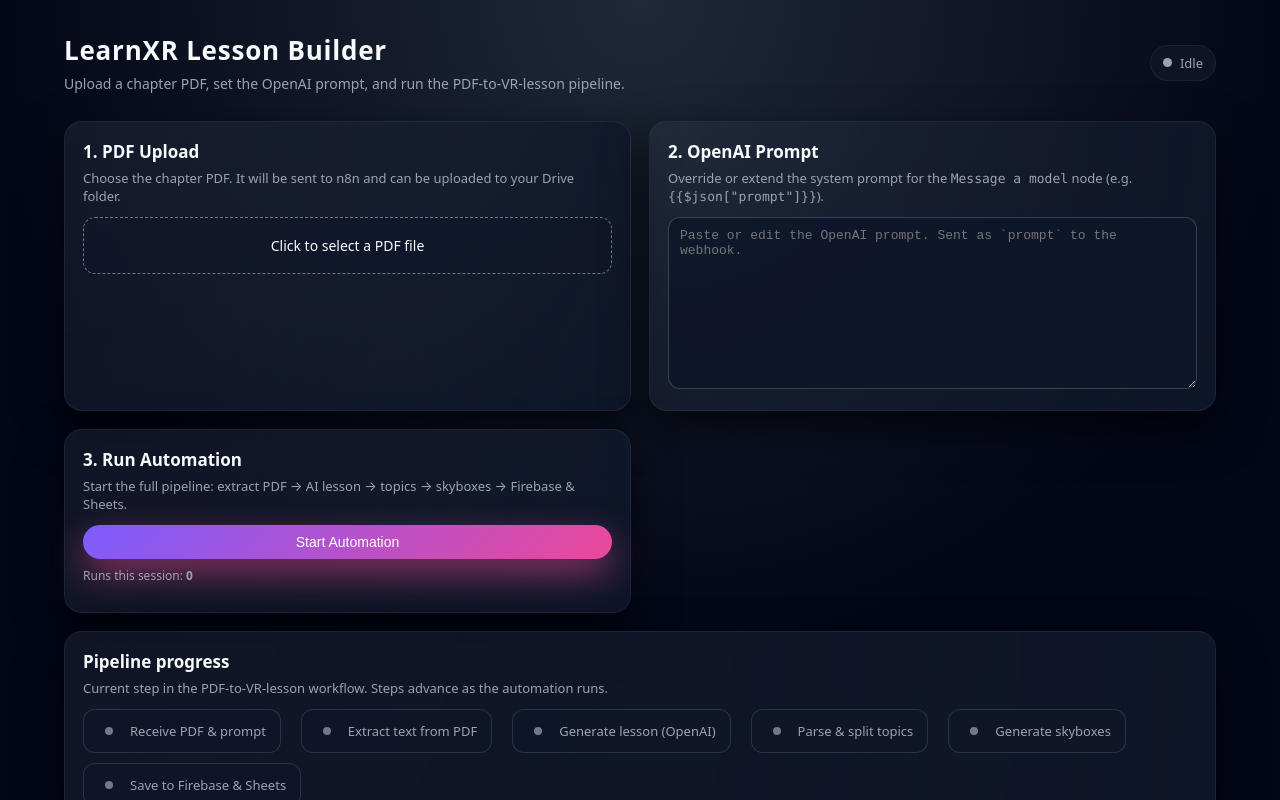
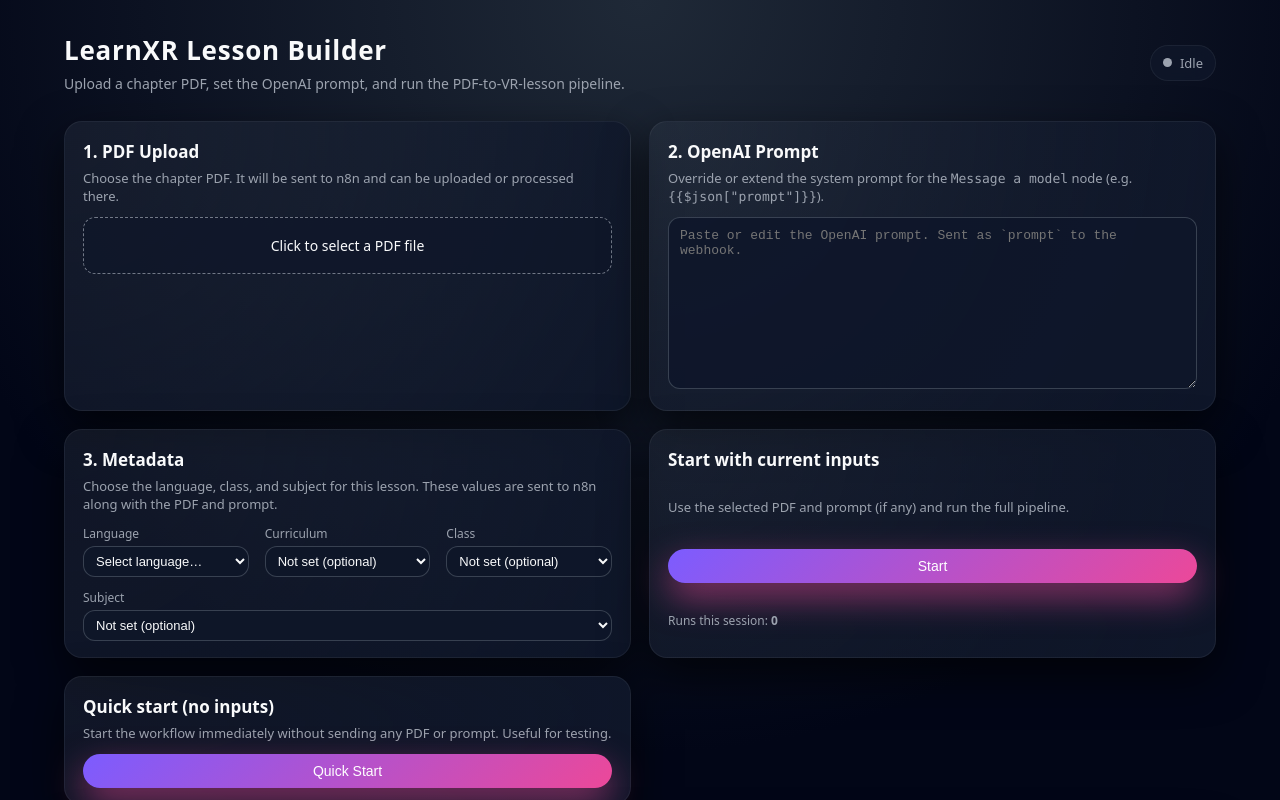
Before and after one commit to admin-altiereality/n8nUIinterface, a React (Vite) app: page / in a window 1280 px wide. Shown: the top 800 px of the page. Built offline with nearby package versions, Linux system fonts and the light colour scheme; no server answers.

Commit message:
select bar for the curriculum and optional class and subject features with the n8n webhook properly intergrated

```diff
--- a/src/App.tsx
+++ b/src/App.tsx
@@ -27,6 +27,10 @@
 const App: React.FC = () => {
   const [pdfFile, setPdfFile] = useState<File | null>(null);
   const [prompt, setPrompt] = useState<string>('');
+  const [language, setLanguage] = useState<string>(''); // required
+  const [curriculum, setCurriculum] = useState<string>(''); // optional
+  const [classLevel, setClassLevel] = useState<string>(''); // optional
+  const [subject, setSubject] = useState<string>(''); // optional
   const [status, setStatus] = useState<ExecutionStatus>('idle');
   const [logs, setLogs] = useState<LogEntry[]>([]);
   const [runCount, setRunCount] = useState(0);
@@ -143,16 +147,33 @@
     ]);
   };
 
-  const handleRun = async () => {
-    if (status === 'running') return;
+  const runAutomation = async (file: File | null, promptValue: string) => {
+    if (!language) {
+      const fallback: RunResult = {
+        ok: false,
+        httpStatus: 0,
+        data: null,
+        errorMessage: 'Please select a language before starting.'
+      };
+      appendLog(fallback, 'error');
+      return;
+    }
 
     resetProgress();
-    setStatus('running');
     setRunCount((prev) => prev + 1);
-    setStepState(PIPELINE_STEPS[0].id, 'running');
 
     try {
-      const result = await triggerAutomation({ pdfFile, prompt });
+      setStatus('running');
+      setStepState(PIPELINE_STEPS[0].id, 'running');
+
+      const result = await triggerAutomation({
+        pdfFile: file,
+        prompt: promptValue,
+        language,
+        curriculum,
+        classLevel,
+        subject
+      });
 
       if (rotateRef.current) {
         clearInterval(rotateRef.current);
@@ -192,6 +213,16 @@
     }
   };
 
+  const handleRun = async () => {
+    if (status === 'running') return;
+    await runAutomation(pdfFile, prompt);
+  };
+
+  const handleQuickStart = async () => {
+    if (status === 'running') return;
+    await runAutomation(null, '');
+  };
+
   return (
     <div className="app-root">
       <header className="app-header">
@@ -216,7 +247,7 @@
         <section className="card">
           <h2>1. PDF Upload</h2>
           <p className="card-text">
-            Choose the chapter PDF. It will be sent to n8n and can be uploaded to your Drive folder.
+            Choose the chapter PDF. It will be sent to n8n and can be uploaded or processed there.
           </p>
           <label className="file-drop">
             <input
@@ -256,10 +287,77 @@
           />
         </section>
 
+        <section className="card">
+          <h2>3. Metadata</h2>
+          <p className="card-text">
+            Choose the language, class, and subject for this lesson. These values are sent to n8n
+            along with the PDF and prompt.
+          </p>
+          <div className="meta-grid">
+            <label className="meta-field">
+              <span className="meta-label">Language</span>
+              <select
+                value={language}
+                onChange={(e) => setLanguage(e.target.value)}
+                disabled={status === 'running'}
+              >
+                <option value="">Select language…</option>
+                <option value="en">English</option>
+                <option value="hi">Hindi</option>
+              </select>
+            </label>
+            <label className="meta-field">
+              <span className="meta-label">Curriculum</span>
+              <select
+                value={curriculum}
+                onChange={(e) => setCurriculum(e.target.value)}
+                disabled={status === 'running'}
+              >
+                <option value="">Not set (optional)</option>
+                <option value="CBSE">CBSE</option>
+                <option value="RBSE">RBSE</option>
+              </select>
+            </label>
+            <label className="meta-field">
+              <span className="meta-label">Class</span>
+              <select
+                value={classLevel}
+                onChange={(e) => setClassLevel(e.target.value)}
+                disabled={status === 'running'}
+              >
+                <option value="">Not set (optional)</option>
+                <option value="1">Class 1</option>
+                <option value="2">Class 2</option>
+                <option value="3">Class 3</option>
+                <option value="4">Class 4</option>
+                <option value="5">Class 5</option>
+                <option value="6">Class 6</option>
+                <option value="7">Class 7</option>
+                <option value="8">Class 8</option>
+              </select>
+            </label>
+            <label className="meta-field">
+              <span className="meta-label">Subject</span>
+              <select
+                value={subject}
+                onChange={(e) => setSubject(e.target.value)}
+                disabled={status === 'running'}
+              >
+                <option value="">Not set (optional)</option>
+                <option value="EVS">EVS</option>
+                <option value="English">English</option>
+                <option value="Maths">Maths</option>
+                <option value="Science">Science</option>
+                <option value="Social Science">Social Science</option>
+              </select>
+            </label>
+          </div>
+        </section>
+
         <section className="card action-card">
-          <h2>3. Run Automation</h2>
+          <h2>Start with current inputs</h2>
           <p className="card-text">
-            Start the full pipeline: extract PDF → AI lesson → topics → skyboxes → Firebase & Sheets.
+            Use the selected PDF and prompt (if any) and run the full pipeline.
           </p>
           <button
             type="button"
@@ -267,7 +365,7 @@
             onClick={handleRun}
             disabled={status === 'running' || !n8nConfigured}
           >
-            {status === 'running' ? 'Running…' : 'Start Automation'}
+            {status === 'running' ? 'Running…' : 'Start'}
           </button>
           {!n8nConfigured && (
             <p className="warning">
@@ -277,6 +375,21 @@
           <p className="hint">
             Runs this session: <strong>{runCount}</strong>
           </p>
+        </section>
+
+        <section className="card action-card">
+          <h2>Quick start (no inputs)</h2>
+          <p className="card-text">
+            Start the workflow immediately without sending any PDF or prompt. Useful for testing.
+          </p>
+          <button
+            type="button"
+            className="primary-button"
+            onClick={handleQuickStart}
+            disabled={status === 'running' || !n8nConfigured}
+          >
+            {status === 'running' ? 'Running…' : 'Quick Start'}
+          </button>
         </section>
 
         <section className="card progress-card">
--- a/src/api/n8nClient.ts
+++ b/src/api/n8nClient.ts
@@ -51,6 +51,10 @@
 export async function triggerAutomation(params: {
   pdfFile: File | null;
   prompt: string;
+  language: string;
+  curriculum: string;
+  classLevel: string;
+  subject: string;
 }): Promise<RunResult> {
   if (!WEBHOOK_URL) {
     return {
@@ -66,6 +70,10 @@
     formData.append('file', params.pdfFile, params.pdfFile.name);
   }
   formData.append('prompt', params.prompt);
+  formData.append('language', params.language);
+  formData.append('curriculum', params.curriculum);
+  formData.append('class', params.classLevel);
+  formData.append('subject', params.subject);
 
   const response = await fetch(WEBHOOK_URL, {
     method: 'POST',
--- a/src/styles.css
+++ b/src/styles.css
@@ -262,6 +262,34 @@
   justify-content: space-between;
 }
 
+
+.meta-grid {
+  display: flex;
+  flex-wrap: wrap;
+  gap: 12px 16px;
+}
+
+.meta-field {
+  display: flex;
+  flex-direction: column;
+  flex: 1 1 140px;
+  gap: 4px;
+}
+
+.meta-label {
+  font-size: 12px;
+  color: var(--text-muted);
+}
+
+.meta-field select {
+  border-radius: var(--radius-md);
+  border: 1px solid rgba(75, 85, 99, 0.7);
+  background: rgba(15, 23, 42, 0.95);
+  color: var(--text-primary);
+  padding: 6px 8px;
+  font-size: 13px;
+}
+
 .progress-card {
   grid-column: 1 / -1;
 }
--- /dev/null
+++ b/src/vite-env.d.ts
@@ -0,0 +1 @@
+/// <reference types="vite/client" />
```
Also changed, not shown: package.json (+20 -1 lines), src/index.js (added, +67 -0 lines), 2 other files (tests, documents, lock files or other folders).
